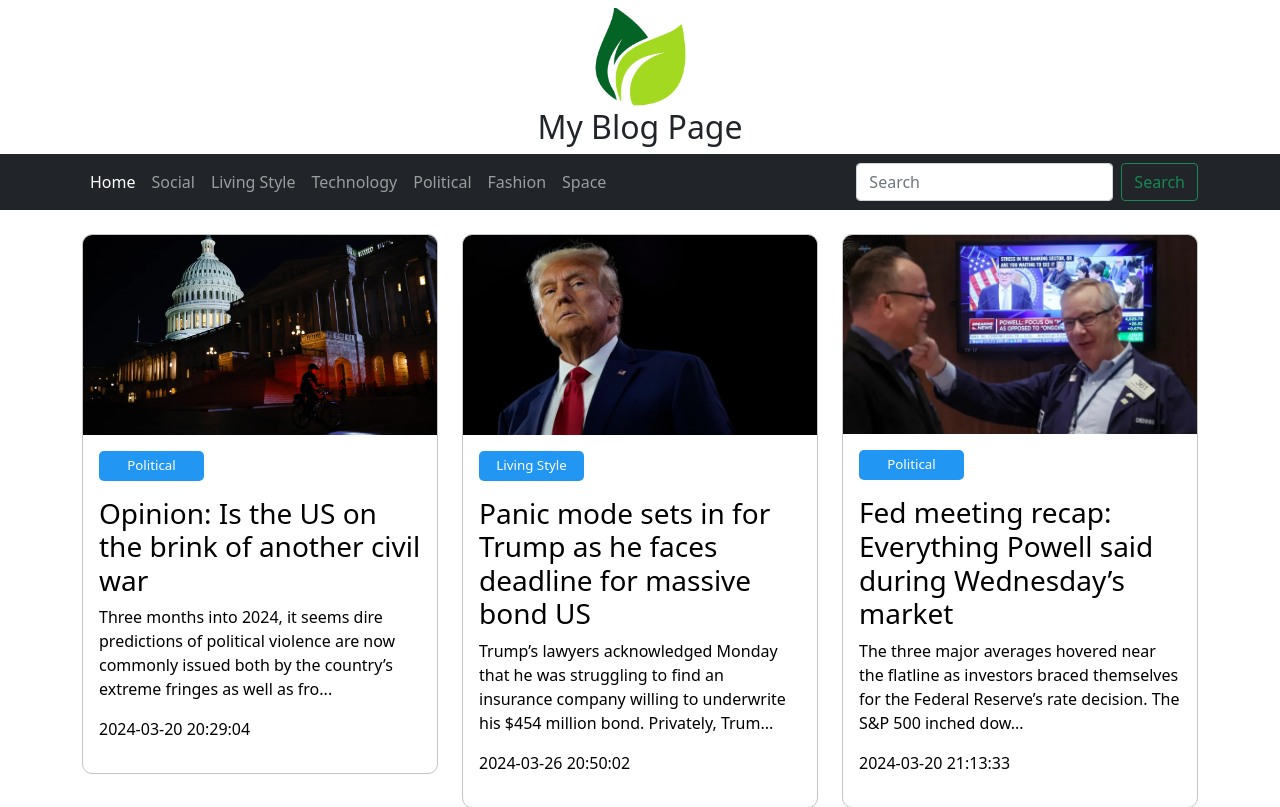
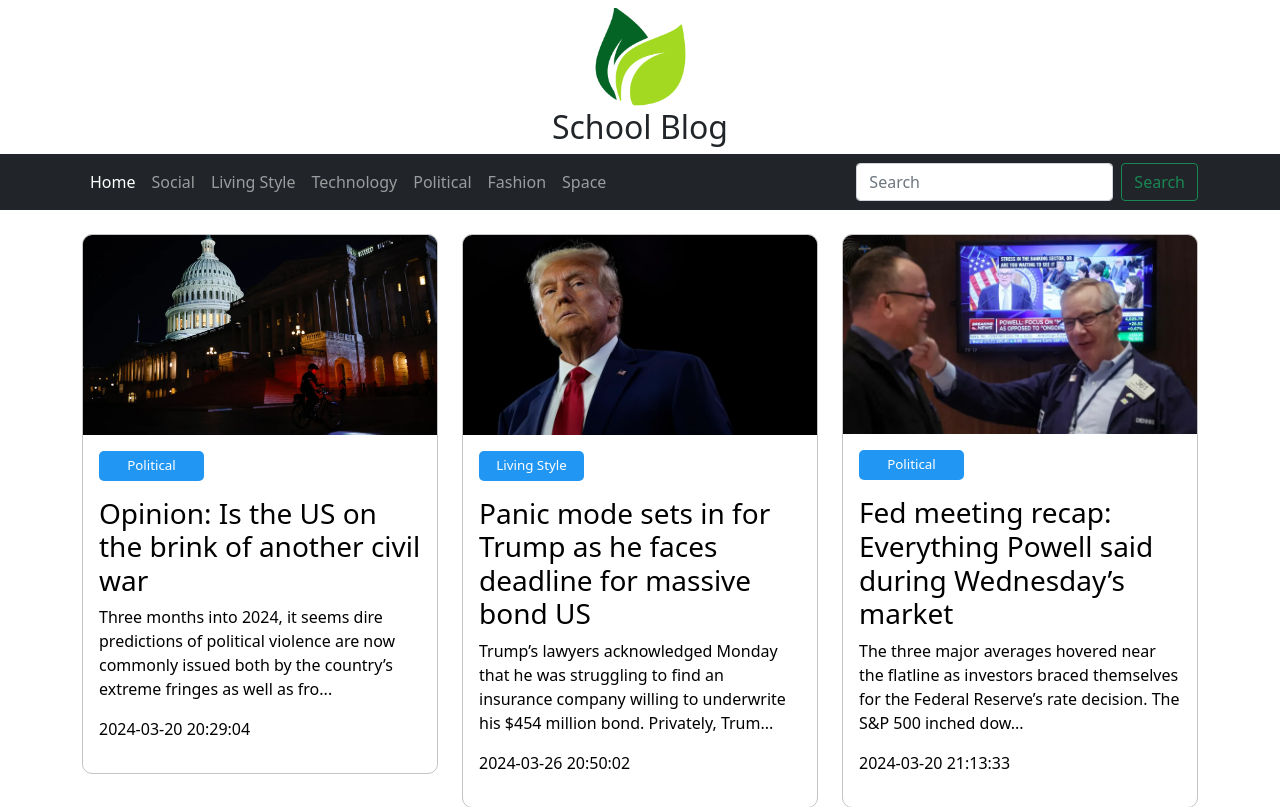
Before and after one commit to sayedsa/my_blog, a PHP site: page /index.php in a window 1280 px wide. Shown: the part 56-863 px from the top of the page. Run offline with PHP 8.4, Linux system fonts and the light colour scheme; data comes from the database, SQL or seed files in the repository.

Commit message:
page title changes

```diff
--- a/includes/header.php
+++ b/includes/header.php
@@ -56,7 +56,7 @@ $results = $conn->query("Select * from categories");
 
 <div class="text-center m-2">
     <img src="/assets/images/logo.png" width="100px"/>
-    <h2> My Blog Page</h2>
+    <h2> School Blog</h2>
 </div>
 
 
```
